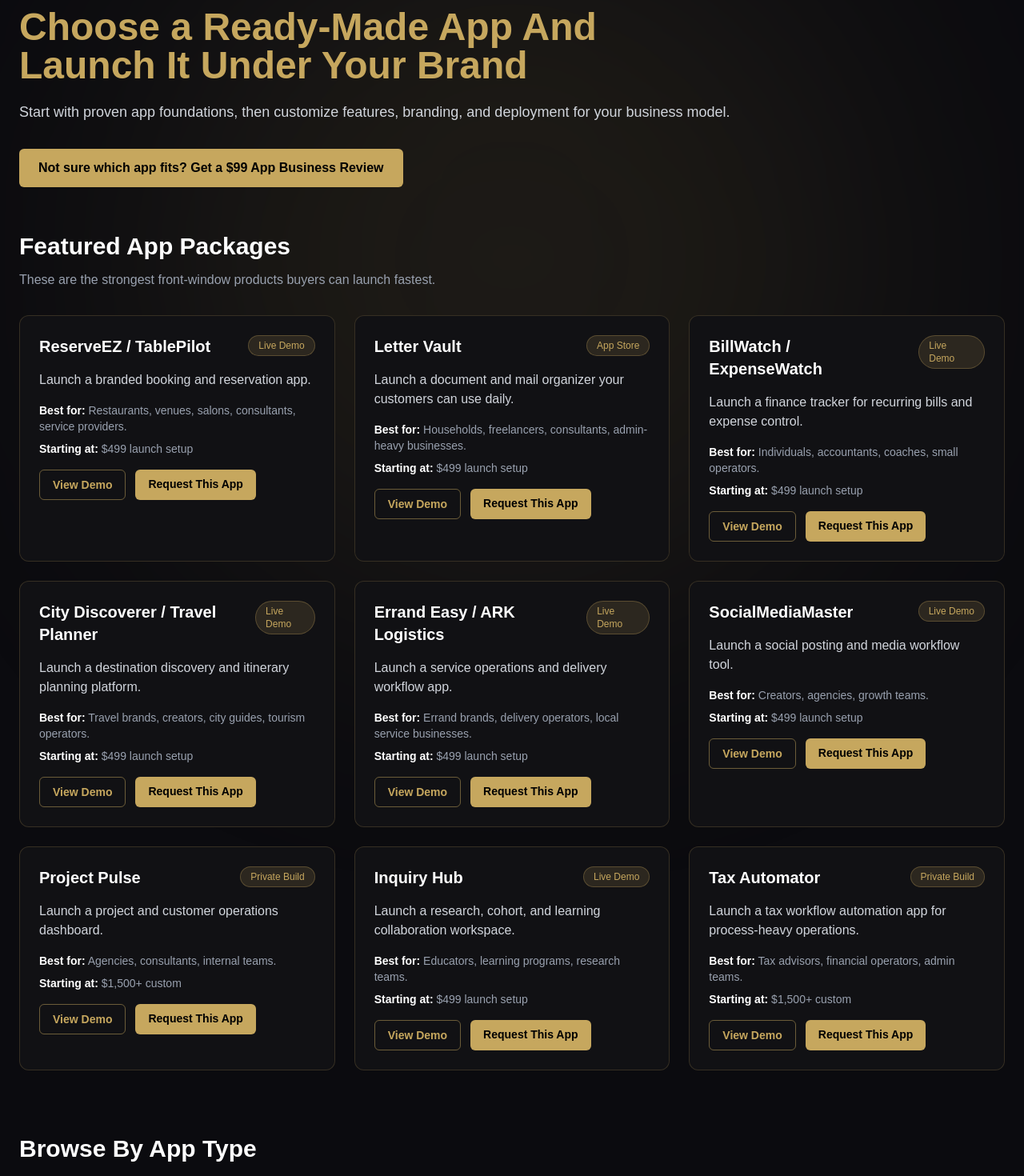
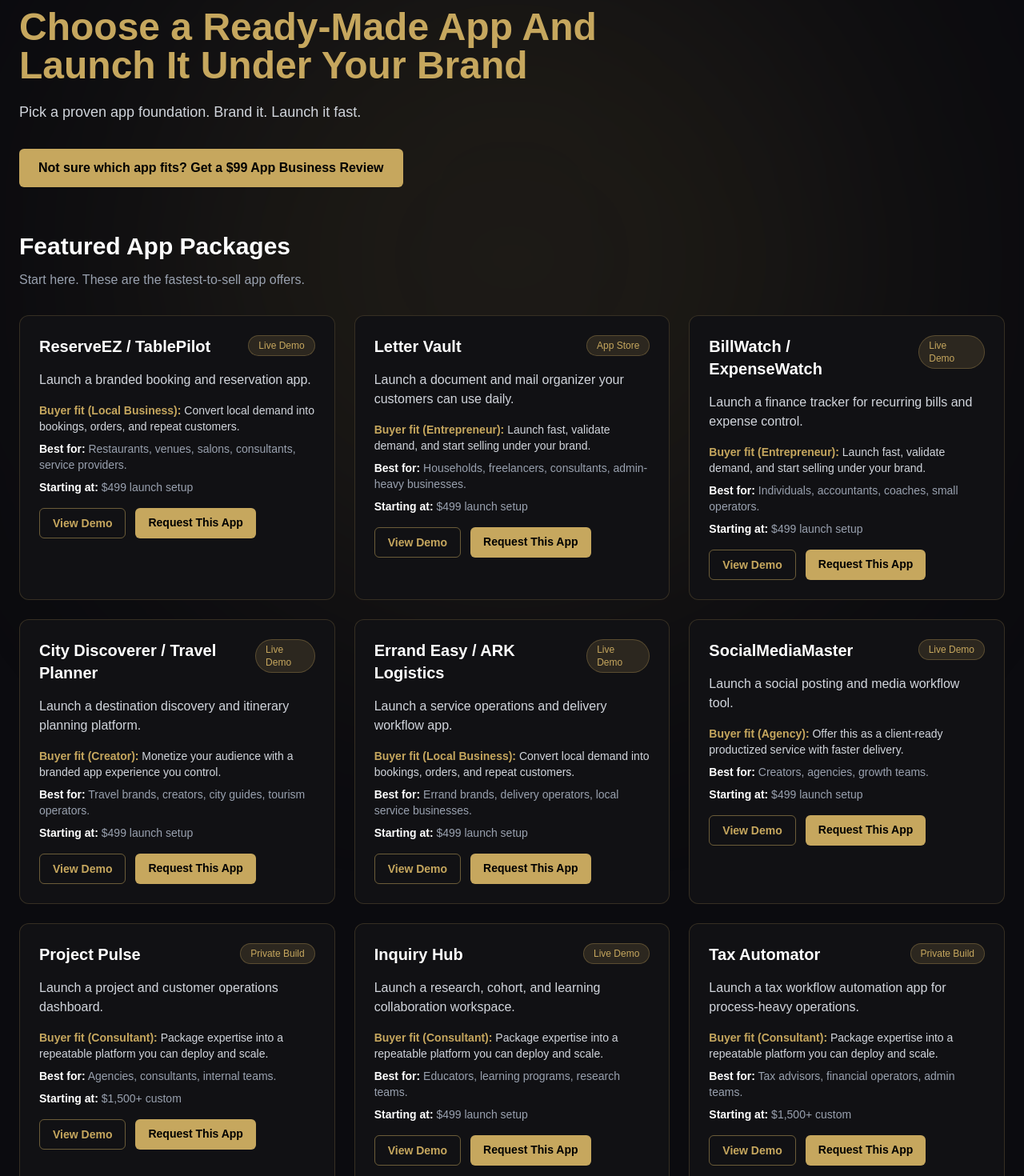
Before and after one commit to felabayomi/felix-consult, a Next.js app: page /app-catalog in a window 1280 px wide. Shown: the part 320-1790 px from the top of the page at 80% size. Built offline with nearby package versions, Linux system fonts and the light colour scheme.

Commit message:
Tune app catalog copy for buyer personas and faster scanning

```diff
--- a/app/app-catalog/page.tsx
+++ b/app/app-catalog/page.tsx
@@ -28,6 +28,34 @@ type CatalogItem = {
     buyerType: BuyerType
     launchSpeed: LaunchSpeed
     url: string
+}
+
+function personaMessage(item: CatalogItem): string {
+    if (item.buyerType === "Entrepreneur") return "Launch fast, validate demand, and start selling under your brand."
+    if (item.buyerType === "Agency") return "Offer this as a client-ready productized service with faster delivery."
+    if (item.buyerType === "Local Business") return "Convert local demand into bookings, orders, and repeat customers."
+    if (item.buyerType === "Nonprofit") return "Turn mission goals into measurable impact with structured digital workflows."
+    if (item.buyerType === "Creator") return "Monetize your audience with a branded app experience you control."
+    return "Package expertise into a repeatable platform you can deploy and scale."
+}
+
+function archiveOutcome(appType: AppType): string {
+    if (appType === "Booking") return "Launch a booking workflow your audience can start using immediately."
+    if (appType === "Finance") return "Launch a finance workflow that improves visibility and control."
+    if (appType === "Travel") return "Launch a travel product for discovery, planning, and conversion."
+    if (appType === "Media") return "Launch a content product that publishes, distributes, and grows audience."
+    if (appType === "Logistics") return "Launch an operations app that streamlines service and fulfillment flow."
+    if (appType === "Nonprofit") return "Launch a mission platform for programs, storytelling, and coordination."
+    return "Launch an internal dashboard that makes your operations easier to run."
+}
+
+function archiveBestFor(buyerType: BuyerType): string {
+    if (buyerType === "Entrepreneur") return "Founders building their first sellable app product."
+    if (buyerType === "Agency") return "Agencies packaging ready-made delivery offers for clients."
+    if (buyerType === "Local Business") return "Local operators who need bookings, requests, and workflow control."
+    if (buyerType === "Nonprofit") return "Nonprofits and impact teams scaling outreach and operations."
+    if (buyerType === "Creator") return "Creators building direct digital products around their audience."
+    return "Consultants and teams standardizing service delivery with software."
 }
 
 const featuredApps: CatalogItem[] = [
@@ -460,15 +488,16 @@ const fullArchive: CatalogItem[] = archiveData.map((item) => {
     const status = inferStatus(item.url)
     const appType = mapAppType(item.appType, item.name)
     const budget = mapBudget(status)
+    const buyerType = mapBuyerType(appType)
     return {
         name: item.name,
-        outcome: "Ready-made app foundation available to launch under your brand.",
-        bestFor: "Founders, operators, and teams looking for faster deployment.",
+        outcome: archiveOutcome(appType),
+        bestFor: archiveBestFor(buyerType),
         status,
         startingPackage: budget === "Under $250" ? "$99 app business review" : budget === "$499 Setup" ? "$499 launch setup" : "$1,500+ custom build",
         budget,
         appType,
-        buyerType: mapBuyerType(appType),
+        buyerType,
         launchSpeed: mapLaunchSpeed(status),
         url: item.url,
     }
@@ -490,6 +519,7 @@ function CatalogCard({ item }: { item: CatalogItem }) {
                 <StatusBadge status={item.status} />
             </div>
             <p className="text-gray-300 mb-4">{item.outcome}</p>
+            <p className="text-gray-300 text-sm mb-2"><span className="text-[#C6A75E] font-semibold">Buyer fit ({item.buyerType}):</span> {personaMessage(item)}</p>
             <p className="text-gray-400 text-sm mb-2"><span className="text-white font-semibold">Best for:</span> {item.bestFor}</p>
             <p className="text-gray-400 text-sm mb-4"><span className="text-white font-semibold">Starting at:</span> {item.startingPackage}</p>
             <div className="flex flex-wrap gap-3">
@@ -542,13 +572,13 @@ export default function AppCatalogPage() {
                 <section className="max-w-4xl mb-14">
                     <p className="inline-block text-xs tracking-[0.2em] uppercase text-[#C6A75E] border border-[#C6A75E]/40 rounded-full px-3 py-1 mb-4">Storefront Catalog</p>
                     <h1 className="text-4xl md:text-5xl font-bold mb-5 text-[#C6A75E]">Choose a Ready-Made App And Launch It Under Your Brand</h1>
-                    <p className="text-gray-300 text-lg mb-8">Start with proven app foundations, then customize features, branding, and deployment for your business model.</p>
+                    <p className="text-gray-300 text-lg mb-8">Pick a proven app foundation. Brand it. Launch it fast.</p>
                     <Link href="/contact" className="inline-block bg-[#C6A75E] text-black px-6 py-3 rounded-md font-semibold hover:opacity-90">Not sure which app fits? Get a $99 App Business Review</Link>
                 </section>
 
                 <section className="mb-20">
                     <h2 className="text-3xl font-semibold mb-3">Featured App Packages</h2>
-                    <p className="text-gray-400 mb-8">These are the strongest front-window products buyers can launch fastest.</p>
+                    <p className="text-gray-400 mb-8">Start here. These are the fastest-to-sell app offers.</p>
                     <div className="grid lg:grid-cols-3 gap-6">
                         {featuredApps.map((item) => (
                             <CatalogCard key={item.name} item={item} />
@@ -558,7 +588,7 @@ export default function AppCatalogPage() {
 
                 <section className="mb-20">
                     <h2 className="text-3xl font-semibold mb-3">Browse By App Type</h2>
-                    <p className="text-gray-400 mb-10">Pick the launch outcome you want, then choose the foundation that fits.</p>
+                    <p className="text-gray-400 mb-10">Choose by outcome, not internal category.</p>
                     <div className="space-y-12">
                         {browseByType.map((group) => (
                             <div key={group.heading}>
@@ -575,12 +605,12 @@ export default function AppCatalogPage() {
 
                 <section className="mb-20 border border-[#C6A75E]/20 rounded-2xl p-8 bg-[#101014]">
                     <h2 className="text-3xl font-semibold mb-4">Why Not Just Use AI Alone?</h2>
-                    <p className="text-gray-300 mb-4">You are not buying random generated code. You are buying a working app foundation, implementation support, and launch execution.</p>
+                    <p className="text-gray-300 mb-4">You are buying a deployable foundation, not random code output.</p>
                     <div className="grid md:grid-cols-2 gap-4 text-gray-400">
                         <p>Ready-made app architecture that already solves a real workflow.</p>
-                        <p>Branding, deployment, and production guidance from start to launch.</p>
+                        <p>Branding and deployment support from first call to launch.</p>
                         <p>Faster path to revenue than building from a blank prompt.</p>
-                        <p>Post-launch support to iterate features that drive adoption.</p>
+                        <p>Post-launch help to improve retention and conversion.</p>
                     </div>
                 </section>
 
@@ -631,7 +661,7 @@ export default function AppCatalogPage() {
 
                 <section className="text-center border-t border-[#C6A75E]/20 pt-12">
                     <h2 className="text-2xl font-semibold mb-4 text-[#C6A75E]">Get Matched With The Right App</h2>
-                    <p className="text-gray-400 mb-6 max-w-2xl mx-auto">Tell us your market, timeline, and budget. We will recommend the fastest launch path and best-fit foundation.</p>
+                    <p className="text-gray-400 mb-6 max-w-2xl mx-auto">Tell us your buyer, budget, and timeline. We will map you to the best-fit app package.</p>
                     <div className="flex flex-col sm:flex-row justify-center gap-4">
                         <Link href="/contact" className="bg-[#C6A75E] text-black px-6 py-3 rounded-md font-semibold hover:opacity-90">Request Consultation</Link>
                         <Link href="/pricing" className="border border-[#C6A75E]/50 px-6 py-3 rounded-md font-semibold hover:border-[#C6A75E] hover:text-[#C6A75E]">View Pricing</Link>
```
